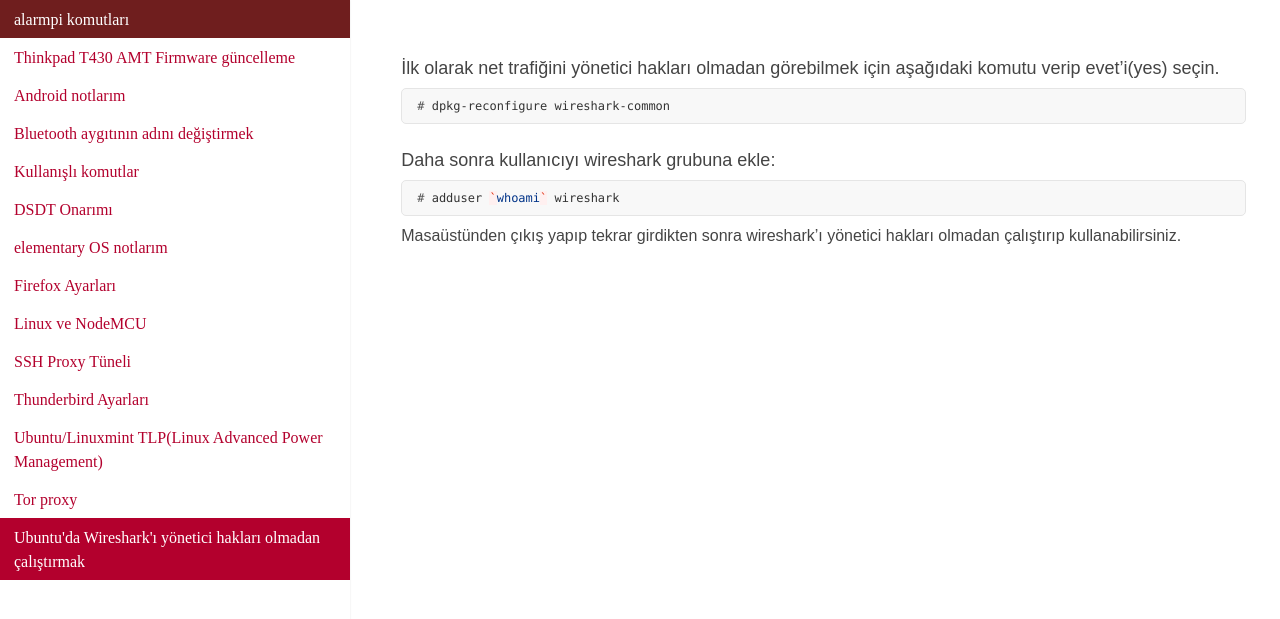
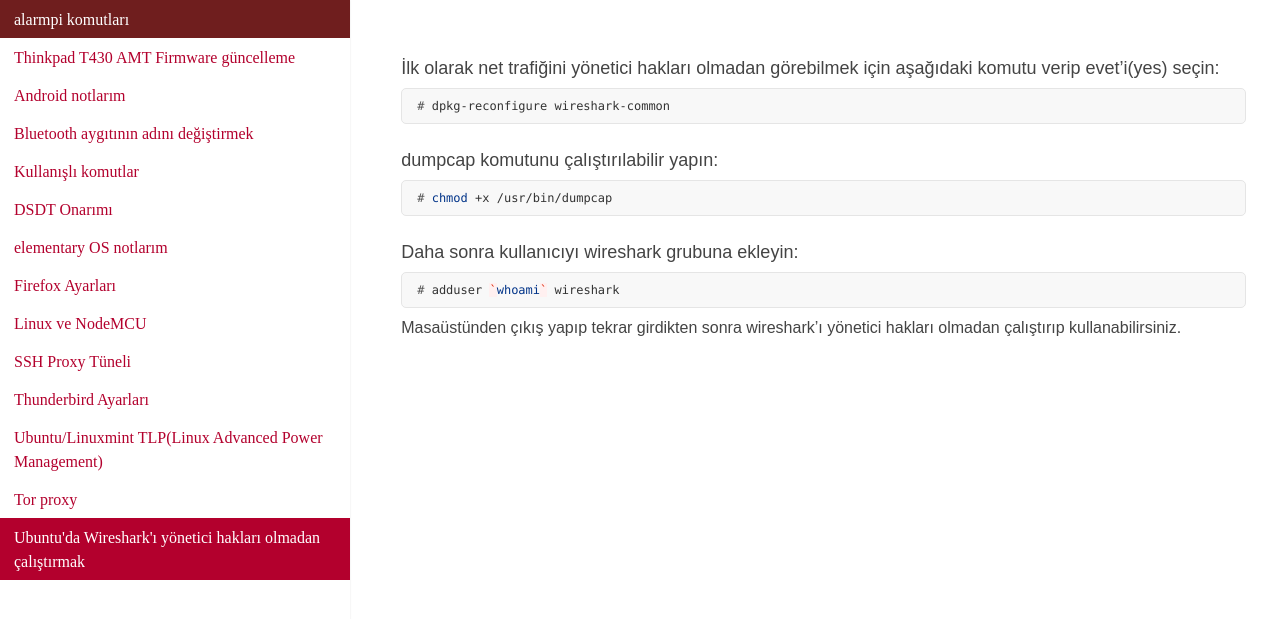
Before and after one commit to queeup/queeup.github.io, a Jekyll site: the page built from posts/wireshark.md, in a window 1280 px wide. Shown: the top 619 px of the page. Built offline with Jekyll 4.4.1, drawn with Linux system fonts in a browser that asks for light colours; some web fonts are replaced.

Commit message:
wireshark.md: chmod added for dumpcap

````diff
--- a/posts/wireshark.md
+++ b/posts/wireshark.md
@@ -2,14 +2,21 @@
 layout: blog
 title: Ubuntu'da Wireshark'ı yönetici hakları olmadan çalıştırmak
 ---
-#### İlk olarak net trafiğini yönetici hakları olmadan görebilmek için aşağıdaki komutu verip evet'i(yes) seçin.
+#### İlk olarak net trafiğini yönetici hakları olmadan görebilmek için aşağıdaki komutu verip evet'i(yes) seçin:
 
 ```console
 # dpkg-reconfigure wireshark-common
 ```
-#### Daha sonra kullanıcıyı wireshark grubuna ekle:
+
+#### dumpcap komutunu çalıştırılabilir yapın:
+```console
+# chmod +x /usr/bin/dumpcap
+```
+
+#### Daha sonra kullanıcıyı wireshark grubuna ekleyin:
 
 ```console
 # adduser `whoami` wireshark
 ```
+
 Masaüstünden çıkış yapıp tekrar girdikten sonra wireshark'ı yönetici hakları olmadan çalıştırıp kullanabilirsiniz.
````
